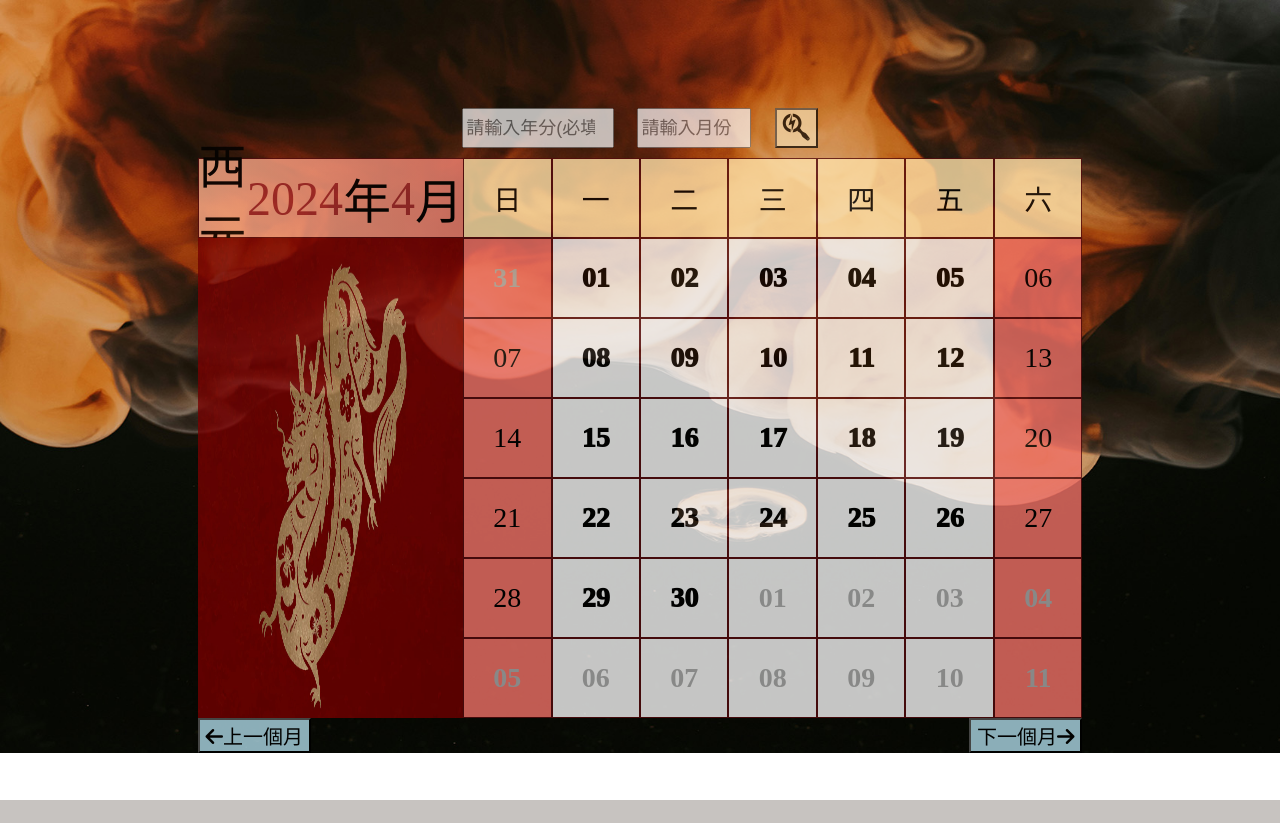
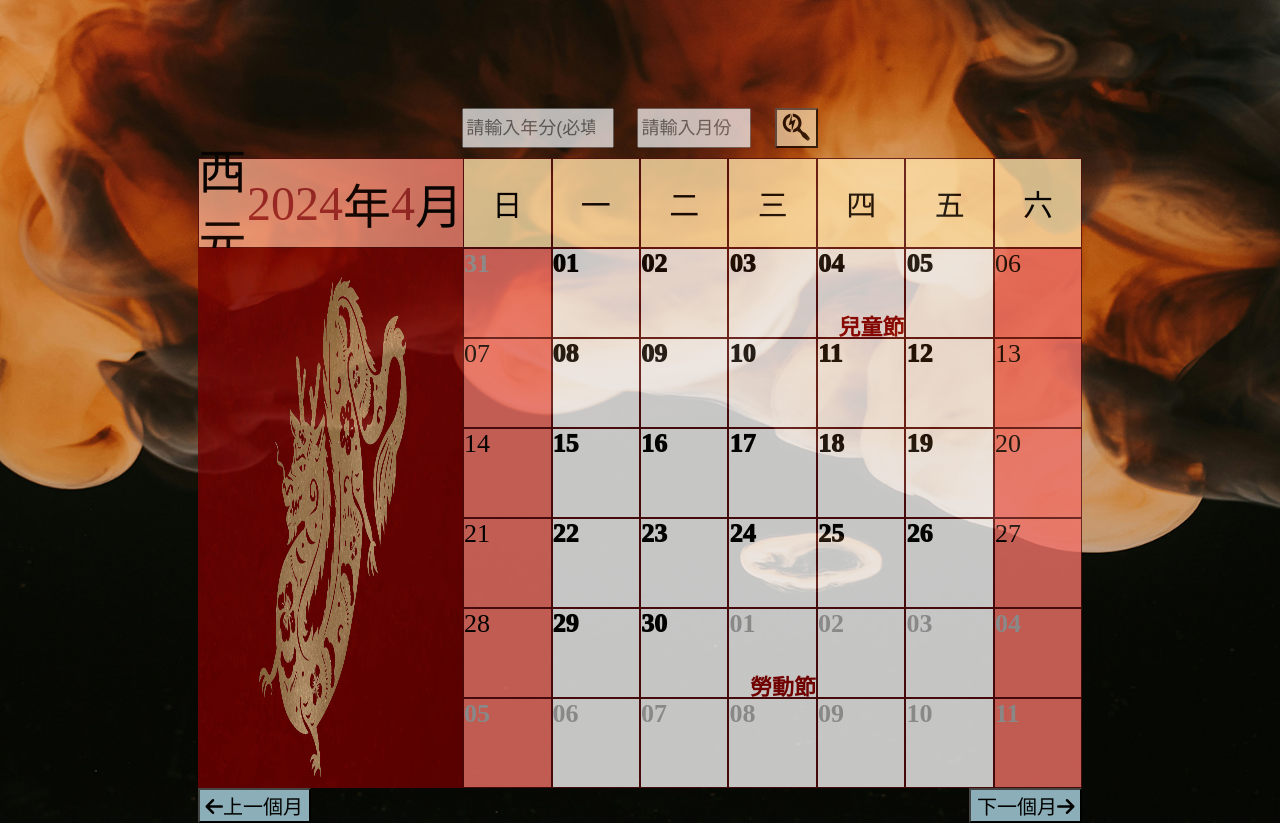
Before and after one commit to lin1130011/homework, a PHP site: page /index.php?month=4&year=2024 in a window 1280 px wide. Before the commit the page ends 800 px from the top, so only its background shows below. Run offline with PHP 8.4, Linux system fonts and the light colour scheme; some libraries are stand-ins or nearby versions.

Commit message:
增加節日

```diff
--- a/css/style.css
+++ b/css/style.css
@@ -66,7 +66,7 @@ body {
     display: flex;
     justify-content: center;
     align-items: center;
-    height: 80px;
+    height: 90px;
     border: 1px solid #540b0e;
     border-right: 0px;
     font-family: 標楷體;
@@ -78,7 +78,7 @@ body {
 
 .title-img {
     width: 100%;
-    height: 480px;
+    height: 540px;
     margin: auto;
 }
 
@@ -118,19 +118,27 @@ body {
     opacity: 0.8;
 }
 
-.header,
+.header {
+    display: flex;
+    flex-direction: column;
+    width: calc(100%/7);
+    height: 90px;
+    border: 1px solid #540b0e;
+    align-items: center;
+    justify-content: center;
+    font-size: 30px;
+}
+
 .outside-holiday,
 .holiday,
 .outsideday,
 .day {
     display: flex;
+    flex-direction: column;
     width: calc(100%/7);
-    height: 80px;
+    height: 90px;
     border: 1px solid #540b0e;
-    align-items: center;
-    justify-content: center;
-    font-size: 28px;
-    flex-grow: 1;
+    font-size: 26px;
 
 }
 
@@ -140,7 +148,6 @@ body {
 .outsideday:hover,
 .day:hover {
     background-color: lightblue;
-    font-size: 42px;
 }
 
 .header {
@@ -156,16 +163,27 @@ body {
 
 .holiday,
 .outside-holiday {
+
     background-color: #f07167;
 }
 
+
+
 .day,
 .outsideday {
+
     background-color: whitesmoke;
 }
 
 .day {
+
     font-weight: 1000;
+}
+
+.holiday-name {
+    text-align: right;
+    color: darkred;
+    font-size: 22px;
 }
 
 .row {
--- a/index.php
+++ b/index.php
@@ -68,27 +68,58 @@
 
     <div class="right">
       <?php
+      $holiday = [
+        "01-01" => "元旦",
+        "02-28" => "和平紀念日",
+        "04-04" => "兒童節",
+        "05-01" => "勞動節",
+        "10-10" => "國慶日",
+        "12-25" => "行憲紀念日"
+      ];
+
+
       foreach ($header as $key => $value) {
         echo "<div class='header'>$value</div>";
       }
+
       foreach ($days as $key => $day) {
         $data = explode("-", $day)[2];
+        $month_day = date("m-d", strtotime($day)); // 取得 "月-日" 格式
         $what_day = date("w", strtotime($day));
+        $is_holiday = array_key_exists($month_day, $holiday);
+
         if ($what_day == 0 || $what_day == 6) {
           if (date("Y-m", strtotime($day)) !== date("Y-m", $first_day_stemp)) {
-            echo "<div class='outside-holiday'>$data</div>";
+            echo "<div class='outside-holiday'>$data" . "<br>";
+            if ($is_holiday) {
+              echo "<br><span class='holiday-name'>" . $holiday[$month_day] . "</span>";
+            }
+            echo "</div>";
           } else {
-            echo "<div class ='holiday'>$data</div>";
+            echo "<div class='holiday'>$data" . "<br>";
+            if ($is_holiday) {
+              echo "<br><span class='holiday-name'>" . $holiday[$month_day] . "</span>";
+            }
+            echo "</div>";
           }
         } else {
           if (date("Y-m", strtotime($day)) !== date("Y-m", $first_day_stemp)) {
-            echo "<div class='outsideday'>$data</div>";
+            echo "<div class='outsideday'>$data" . "<br>";
+            if ($is_holiday) {
+              echo "<br><span class='holiday-name'>" . $holiday[$month_day] . "</span>";
+            }
+            echo "</div>";
           } else {
-            echo "<div class='day'>$data</div>";
+            echo "<div class='day'>$data" . "<br>";
+            if ($is_holiday) {
+              echo "<br><span class='holiday-name'>" . $holiday[$month_day] . "</span>";
+            }
+            echo "</div>";
           }
         }
       }
       ?>
+
     </div>
 
   </div>
```
